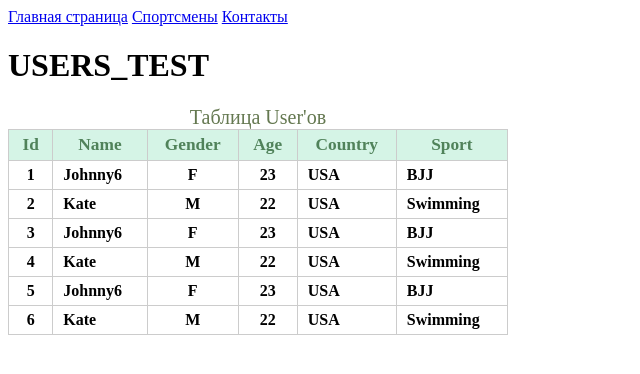
After one commit to ssherge/Flask_app_next, a Flask app: page /users/ in a window 1280 px wide. The commit adds this page. Shown: the top 374 px of the page, without its empty margins (0-640 px from the left). Run offline with Flask 3, Linux system fonts and the light colour scheme; lists and menus that the app fills with data are empty.

Commit message:
Визуализация таблицы из базы данных в браузере

```diff
--- a/app.py
+++ b/app.py
@@ -25,6 +25,7 @@ with app.app_context():  # Вход в контекст приложения
     user1 = User('Johnny6', 'F', 23, 'USA', 'BJJ')  # Создание нового пользователя
     user2 = User('Kate', 'M', 22, 'USA', 'Swimming')  # Создание нового пользователя
     db.session.add(user1)  # Добавление пользователя в текущую сессию
+    db.session.commit()  # Фиксация изменений в базе данных
     db.session.add(user2) # Добавление пользователя в текущую сессию
     db.session.commit()  # Фиксация изменений в базе данных
     users = User.query.all()  # Получение всех пользователей
@@ -37,9 +38,14 @@ with app.app_context():  # Вход в контекст приложения
 def index():  # Определение функции для обработки запроса к корневому URL
     return render_template('index.html')  # Возвращает шаблон index.html
 
-@app.route('/contacts.html')  # Определение маршрута для URL /contacts.html
-def contacts():  # Определение функции для обработки запроса к URL /contacts.html
+@app.route('/contacts.html')  # Определение маршрута для URL /contacts/
+def contacts():  # Определение функции для обработки запроса к URL /contacts/
     return render_template('contacts.html')  # Возвращает шаблон contacts.html
 
+@app.route('/users/') # Определение маршрута для URL /users/
+def users(): # Определение функции для обработки запроса к URL /contacts/
+    users = User.query.all() #Получение всех записей из таблицы (класса) Users
+    return render_template('users.html', users=users) #передача списка пользователей в HTML
+
 if __name__ == '__main__':  # Если код запускается напрямую
-    app.run()  # Запуск приложения
+    app.run(debug=True)  # Запуск приложения
--- /dev/null
+++ b/static/styles.css
@@ -0,0 +1,32 @@
+body {
+}
+.subtitle {
+font-size: 20px;
+color: rgb(100,120,80)
+}
+.link{
+	color:rgb(150,0,150)
+}
+.list {
+font-size: 15px;
+color: rgb(120,110,70);
+list-style-type: disc
+}
+.table {
+  width: 500px;
+  border-collapse: collapse;
+}
+.table td,
+.table th {
+  border: 1px solid #ccc;
+  padding: 5px 10px;
+}
+.table thead {
+  font-weight: bold;
+  font-size: 13pt;
+  color: rgb(80,130,90);
+  background-color: #d5f4e6;
+}
+.tabhead {
+    font-weight: bold; /* Жирное начертание текста */
+    text-align: left; /* Выравнивание по левому краю */
--- a/templates/contacts.html
+++ b/templates/contacts.html
@@ -5,6 +5,8 @@
     </head>
     <body>
         <a href="{{url_for('index')}}">Главная страница</a>  <!-- Гиперссылка на главную страницу с использованием шаблонизатора (например, Flask) -->
+        <a href="{{url_for('users')}}">Спортсмены</a>
+        <a href="{{url_for('contacts')}}">Контакты</a>
         <H1>Контакты</H1>  <!-- Заголовок страницы "Контакты" -->
         <p>Эта страница для просмотра контактов</p>  <!-- Пояснительный текст на странице -->
         <a href="tel:28484848">Наш телефон: 28484848</a>  <!-- Ссылка для набора номера телефона -->
--- a/templates/index.html
+++ b/templates/index.html
@@ -1,12 +1,13 @@
 <!DOCTYPE html>
 <html>
     <head>
-        <link rel="stylesheet" href="Html.css">  <!-- Подключение таблицы стилей -->
     </head>
     <body>
+        <a href="{{url_for('index')}}">Главная страница</a>  <!-- Гиперссылка на главную страницу с использованием шаблонизатора (например, Flask) -->
+        <a href="{{url_for('users')}}">Спортсмены</a>  <!-- Создание ссылки на страницу "Спортсмены" -->
         <a href="{{url_for('contacts')}}">Контакты</a>  <!-- Создание ссылки на страницу "Контакты" -->
         <h1>Главная</h1>  <!-- Заголовок страницы -->
         <p>Спортивные товары</p>  <!-- Абзац с текстом о спортивных товарах -->
-        <a href="sport.pdf" download>Скачать файл</a>
+        <a href="{{url_for('static', filename ='sport.pptx')}}" download>Скачать файл</a>
     </body>
 </html>
--- /dev/null
+++ b/templates/users.html
@@ -0,0 +1,37 @@
+<!DOCTYPE html>  <!-- Этот тег объявляет версию HTML и тип документа, к которому он относится. -->
+<html>
+    <head>
+      <link rel = "stylesheet" href = "{{url_for('static', filename ='styles.css')}}">  <!-- Добавляем ссылку на внешний CSS файл с помощью тега link. Используем шаблонизатор для указания пути к файлу. -->
+    </head>
+    <body>
+        <a href="{{url_for('index')}}">Главная страница</a>  <!-- Гиперссылка на главную страницу с использованием шаблонизатора (например, Flask) -->
+        <a href="{{url_for('users')}}">Спортсмены</a>  <!-- Гиперссылка на страницу со списком спортсменов с использованием шаблонизатора (например, Flask) -->
+        <a href="{{url_for('contacts')}}">Контакты</a>  <!-- Гиперссылка на страницу с контактной информацией с использованием шаблонизатора (например, Flask) -->
+        <h1>USERS_TEST </h1>  <!-- Заголовок страницы -->
+        <table class ="table">  <!-- Начало таблицы с применением класса "table" -->
+          <caption class = "subtitle">Таблица User'ов</caption>  <!-- Заголовок таблицы с применением класса "subtitle" -->
+          <thead class ="thead">  <!-- Заголовок таблицы с применением класса "thead" -->
+            <tr>  <!-- Начало строки заголовков -->
+              <th>Id</th>  <!-- Заголовок столбца "Id" -->
+              <th>Name</th>  <!-- Заголовок столбца "Name" -->
+              <th>Gender</th>  <!-- Заголовок столбца "Gender" -->
+              <th>Age</th>  <!-- Заголовок столбца "Age" -->
+              <th>Country</th>  <!-- Заголовок столбца "Country" -->
+              <th>Sport</th>  <!-- Заголовок столбца "Sport" -->
+            </tr>  <!-- Конец строки заголовков -->
+          </thead>  <!-- Конец заголовка таблицы -->
+          <tbody >  <!-- Начало тела таблицы -->
+            {% for user in users %}  <!-- Цикл для вывода информации о пользователях -->
+              <tr>  <!-- Начало строки для каждого пользователя -->
+                <th>{{user.id}}</th>  <!-- Отображение идентификатора пользователя -->
+                <th align="left">{{user.name}}</th>  <!-- Отображение имени пользователя слева по выравниванию -->
+                <th>{{user.gender}}</th>  <!-- Отображение пола пользователя -->
+                <th>{{user.age}}</th>  <!-- Отображение возраста пользователя -->
+                <th align="left">{{user.country}}</th>  <!-- Отображение страны пользователя слева по выравниванию -->
+                <th align="left">{{user.sport}}</th>  <!-- Отображение спорта, которым занимается пользователь, слева по выравниванию -->
+              </tr>  <!-- Конец строки для каждого пользователя -->
+            {% endfor %}  <!-- Завершение цикла для вывода информации о пользователях -->
+          </tbody>  <!-- Конец тела таблицы -->
+        </table>  <!-- Конец таблицы -->
+    </body>
+</html>
```
Also changed, not shown: instance/athletes.db, static/style.css (deleted), 2 other files.
